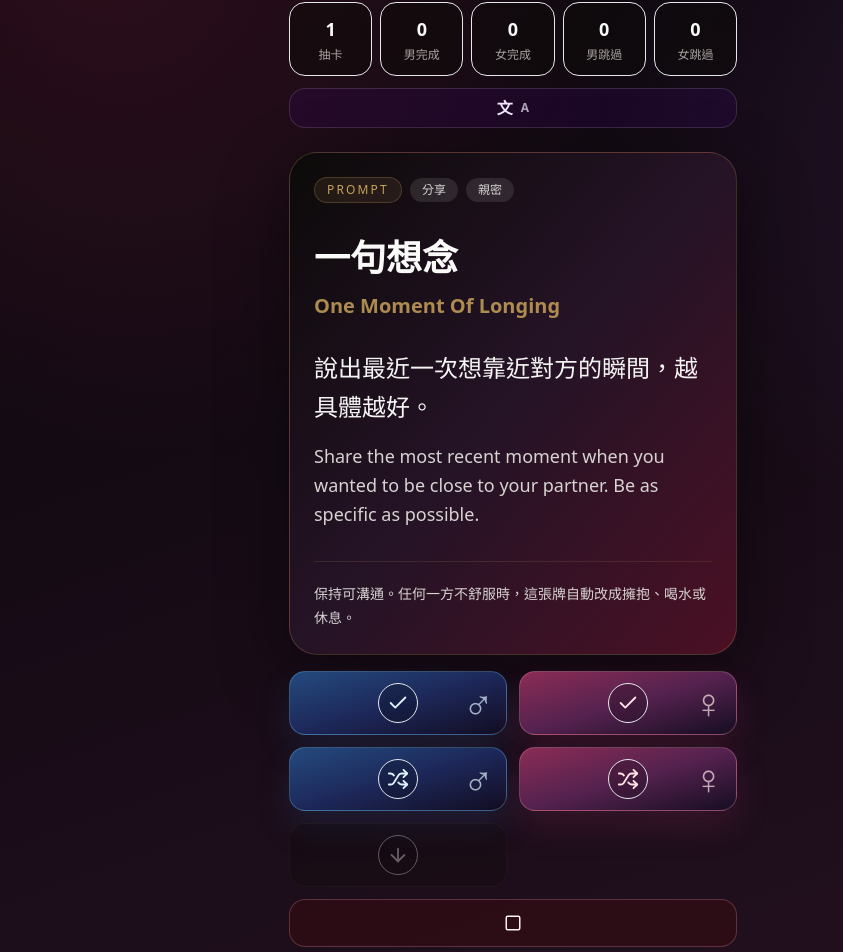
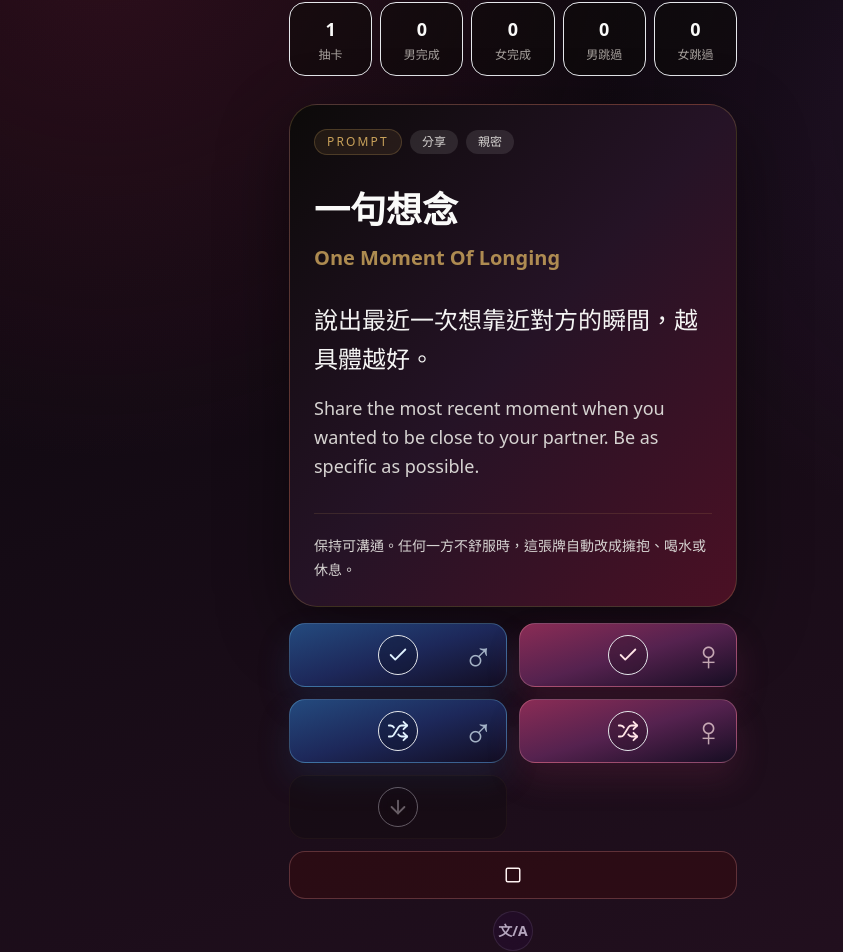
Before and after one commit to ScoppenLin/-SexyCard, a Next.js app: page /game in a window 1280 px wide. Shown: the part 86-1038 px from the top of the page, without its empty margins (127-970 px from the left). Built offline with nearby package versions, Linux system fonts and the light colour scheme.

Commit message:
Move secondary controls to page bottom

```diff
--- a/app/game/page.tsx
+++ b/app/game/page.tsx
@@ -691,58 +691,6 @@ function GameContent() {
           <Stat label="女跳過" value={stats.femaleSkipped} />
         </div>
 
-        <button
-          aria-label={languageMode === "zh-en" ? "切換為只顯示中文" : "切換為中英同時顯示"}
-          className="mb-2 flex min-h-10 items-center justify-center gap-2 rounded-2xl border border-purple-200/15 bg-purple-950/25 px-4 text-sm font-semibold text-purple-100 active:scale-[0.99]"
-          onClick={() => setLanguageMode((current) => (current === "zh-en" ? "zh" : "zh-en"))}
-          title={languageMode === "zh-en" ? "切換為只顯示中文" : "切換為中英同時顯示"}
-          type="button"
-        >
-          <span aria-hidden="true" className="text-base font-semibold">
-            文
-          </span>
-          <span aria-hidden="true" className="text-xs font-semibold text-purple-100/70">
-            {languageMode === "zh-en" ? "A" : "中"}
-          </span>
-        </button>
-
-        {isComboOnly ? (
-          <button
-            aria-label={isManagingCombo ? "收起素材管理" : "管理動作與身體部位"}
-            className="mb-1 flex min-h-11 items-center justify-center gap-2 rounded-2xl border border-gold/20 bg-stone-950/65 px-4 text-sm font-semibold text-gold active:scale-[0.99]"
-            onClick={() => setIsManagingCombo((current) => !current)}
-            title={isManagingCombo ? "收起素材管理" : "管理動作與身體部位"}
-            type="button"
-          >
-            {isManagingCombo ? <X aria-hidden="true" size={16} /> : <Settings2 aria-hidden="true" size={16} />}
-          </button>
-        ) : null}
-
-        {isComboOnly && isManagingCombo ? (
-          <section className="mb-3 space-y-3 rounded-2xl border border-gold/18 bg-stone-950/70 p-4">
-            <ComboListEditor
-              inputValue={newAction}
-              items={comboActions}
-              label="動作"
-              onAdd={() => addCustomItem("action")}
-              onInputChange={setNewAction}
-              onRemove={(item) => setComboActions((current) => current.filter((value) => comboLabelKey(value) !== comboLabelKey(item)))}
-              onReset={() => resetComboItems("action")}
-              placeholder="新增動作"
-            />
-            <ComboListEditor
-              inputValue={newBodyPart}
-              items={comboBodyParts}
-              label="身體部位"
-              onAdd={() => addCustomItem("bodyPart")}
-              onInputChange={setNewBodyPart}
-              onRemove={(item) => setComboBodyParts((current) => current.filter((value) => comboLabelKey(value) !== comboLabelKey(item)))}
-              onReset={() => resetComboItems("bodyPart")}
-              placeholder="新增身體部位"
-            />
-          </section>
-        ) : null}
-
         <article
           className={`my-4 flex flex-1 flex-col justify-between rounded-[1.75rem] border border-gold/25 bg-gradient-to-br from-stone-950 via-plum to-velvet p-6 shadow-card transition duration-200 ${
             isDrawing ? "scale-[1.015] border-gold/45 shadow-[0_0_40px_rgba(200,162,90,0.18)]" : ""
@@ -839,6 +787,61 @@ function GameContent() {
         >
           <Square aria-hidden="true" size={18} />
         </button>
+
+        <div className="flex items-center justify-center gap-2 pb-3 pt-1">
+          <button
+            aria-label={languageMode === "zh-en" ? "切換為只顯示中文" : "切換為中英同時顯示"}
+            className="flex h-10 w-10 items-center justify-center rounded-full border border-purple-200/10 bg-purple-950/15 text-purple-100/70 active:scale-[0.98]"
+            onClick={() => setLanguageMode((current) => (current === "zh-en" ? "zh" : "zh-en"))}
+            title={languageMode === "zh-en" ? "切換為只顯示中文" : "切換為中英同時顯示"}
+            type="button"
+          >
+            <span aria-hidden="true" className="text-sm font-semibold leading-none">
+              {languageMode === "zh-en" ? "文/A" : "文"}
+            </span>
+          </button>
+
+          {isComboOnly ? (
+            <button
+              aria-label={isManagingCombo ? "收起素材管理" : "管理動作與身體部位"}
+              className={`flex h-10 w-10 items-center justify-center rounded-full border active:scale-[0.98] ${
+                isManagingCombo
+                  ? "border-gold/30 bg-gold/15 text-gold"
+                  : "border-gold/10 bg-stone-950/35 text-gold/55"
+              }`}
+              onClick={() => setIsManagingCombo((current) => !current)}
+              title={isManagingCombo ? "收起素材管理" : "管理動作與身體部位"}
+              type="button"
+            >
+              {isManagingCombo ? <X aria-hidden="true" size={15} /> : <Settings2 aria-hidden="true" size={15} />}
+            </button>
+          ) : null}
+        </div>
+
+        {isComboOnly && isManagingCombo ? (
+          <section className="mb-3 space-y-3 rounded-2xl border border-gold/12 bg-stone-950/50 p-4">
+            <ComboListEditor
+              inputValue={newAction}
+              items={comboActions}
+              label="動作"
+              onAdd={() => addCustomItem("action")}
+              onInputChange={setNewAction}
+              onRemove={(item) => setComboActions((current) => current.filter((value) => comboLabelKey(value) !== comboLabelKey(item)))}
+              onReset={() => resetComboItems("action")}
+              placeholder="新增動作"
+            />
+            <ComboListEditor
+              inputValue={newBodyPart}
+              items={comboBodyParts}
+              label="身體部位"
+              onAdd={() => addCustomItem("bodyPart")}
+              onInputChange={setNewBodyPart}
+              onRemove={(item) => setComboBodyParts((current) => current.filter((value) => comboLabelKey(value) !== comboLabelKey(item)))}
+              onReset={() => resetComboItems("bodyPart")}
+              placeholder="新增身體部位"
+            />
+          </section>
+        ) : null}
       </section>
     </main>
   );
```
